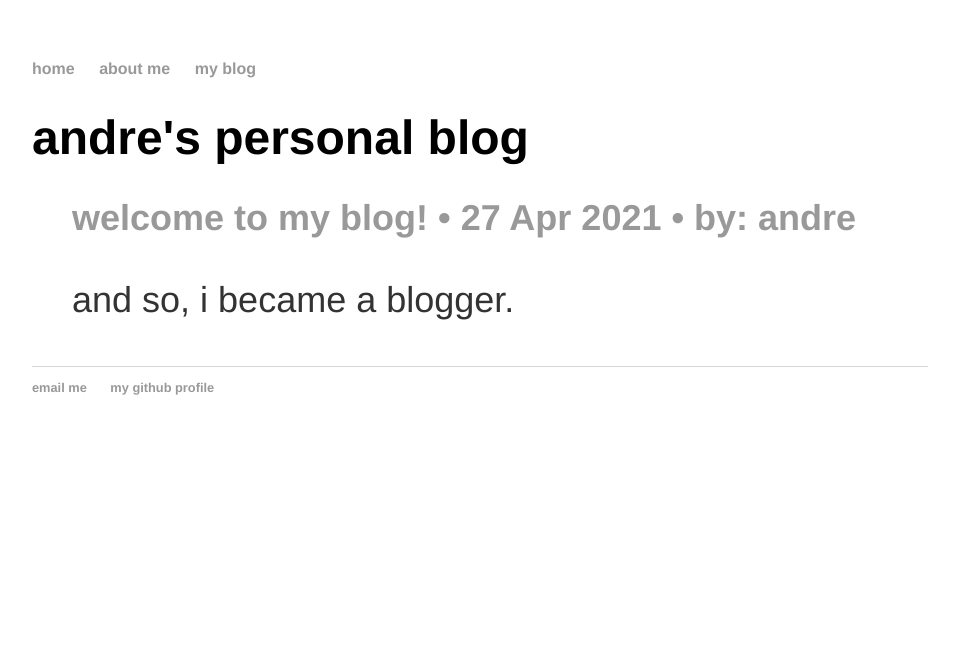
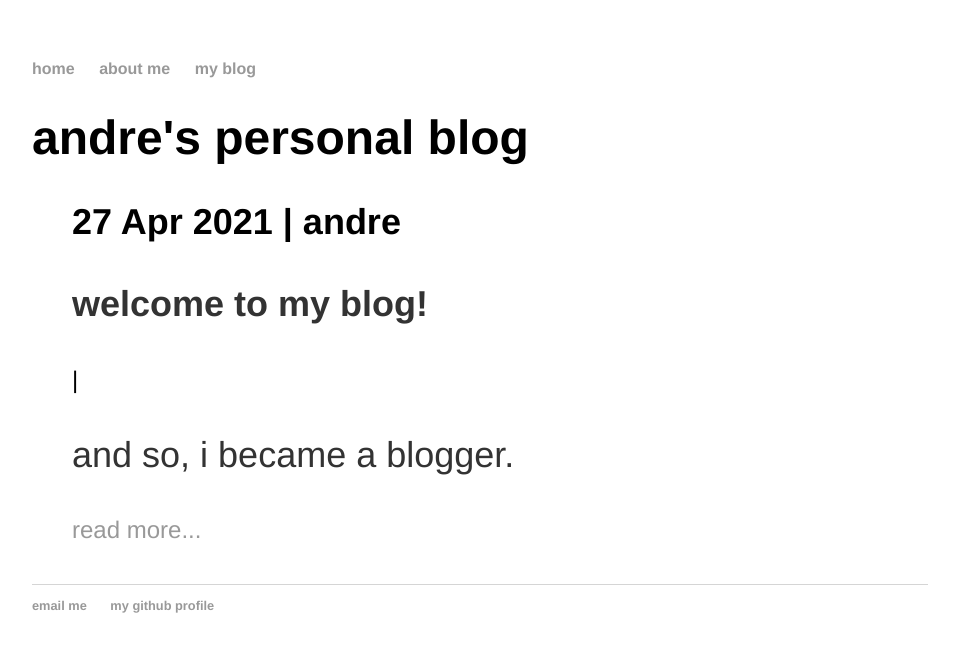
Before and after one commit to andre-1337/andre-1337.github.io, a Jekyll site: the page built from blog/index.html, in a window 1280 px wide. Shown: the top 652 px of the page, without its empty margins (160-1119 px from the left). Built offline with Jekyll 4.4.1, drawn with Linux system fonts in a browser that asks for light colours.

Commit message:
Update blog style

```diff
--- a/blog/index.html
+++ b/blog/index.html
@@ -6,12 +6,8 @@ title: andre's personal blog
 <ul class="posts">
 	{% for post in site.posts %}
 		<li>
-			<h2>
-				<a href="{{ post.url }}" title="{{ post.title }}">
-					{{ post.title }} • {{ post.date | date_to_string }} • by: {{ post.author }}
-				</a>
-			</h2>
-			{{ post.excerpt }}
+			<h3>{{ post.date | date_to_string }} | {{ post.author }}</h3>
+			<p class="thick">{{ post.title }}</p> | {{ post.excerpt }} <a href="{{ post.url }}">read more...</a>
 		</li>
 	{% endfor %}
 </ul>
--- a/css/main.css
+++ b/css/main.css
@@ -34,6 +34,12 @@ h1 {
 }
 
 h2 {
+  font-size: 2em;
+  font-family: 'Helvetica', 'Arial', 'Sans-Serif';
+}
+
+h3 {
+  font-size: 1.5em;
   font-family: 'Helvetica', 'Arial', 'Sans-Serif';
 }
 
@@ -41,6 +47,11 @@ p {
   font-size: 1.5em;
   line-height: 1.4em;
   color: #333;
+  font-family: 'Helvetica', 'Arial', 'Sans-Serif';
+}
+
+p.thick {
+  font-weight: bold;
 }
 
 footer {
```
